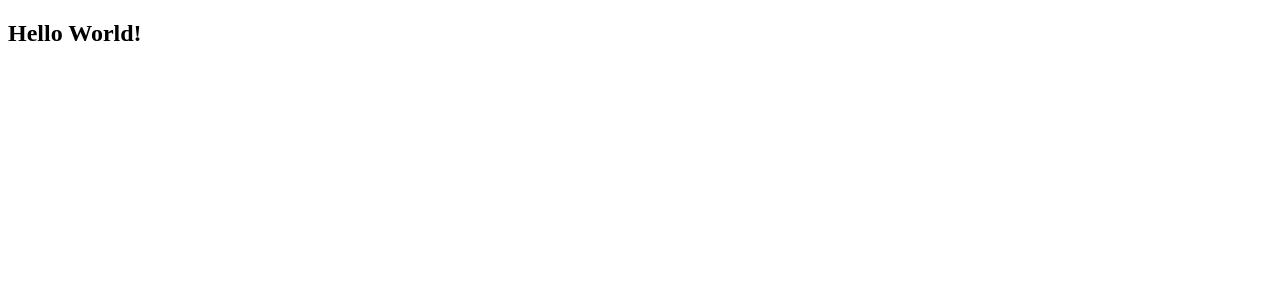
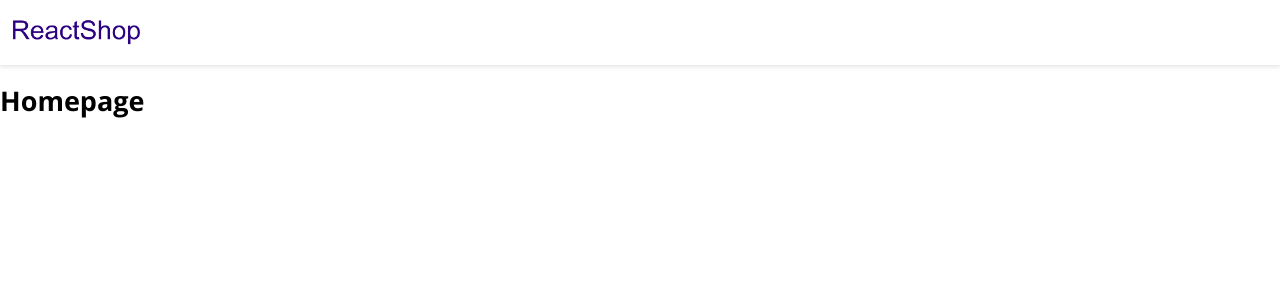
Before and after one commit to carl2087/react-shop, a React (Create React App) app: page / in a window 1280 px wide. Shown: the top 300 px of the page. Built offline with nearby package versions, Linux system fonts and the light colour scheme.

Commit message:
added header component with logo and default styles for app

```diff
--- a/package.json
+++ b/package.json
@@ -6,6 +6,7 @@
     "@testing-library/jest-dom": "^5.17.0",
     "@testing-library/react": "^13.4.0",
     "@testing-library/user-event": "^13.5.0",
+    "node-sass": "^7.0.3",
     "react": "^18.2.0",
     "react-dom": "^18.2.0",
     "react-scripts": "5.0.1",
@@ -34,5 +35,8 @@
       "last 1 firefox version",
       "last 1 safari version"
     ]
+  },
+  "devDependencies": {
+    "@babel/plugin-proposal-private-property-in-object": "^7.21.11"
   }
 }
--- a/public/index.html
+++ b/public/index.html
@@ -24,6 +24,9 @@
       work correctly both with client-side routing and a non-root public URL.
       Learn how to configure a non-root public URL by running `npm run build`.
     -->
+    <link rel="preconnect" href="https://fonts.googleapis.com">
+    <link rel="preconnect" href="https://fonts.gstatic.com" crossorigin>
+    <link href="https://fonts.googleapis.com/css2?family=Manrope:wght@200;300;400;500;600;700;800&family=Open+Sans:ital,wght@0,300;0,400;0,500;0,600;0,700;0,800;1,300;1,400;1,500;1,600;1,700;1,800&display=swap" rel="stylesheet">
     <title>React App</title>
   </head>
   <body>
--- a/src/App.js
+++ b/src/App.js
@@ -1,12 +1,14 @@
+import Header from './components/header';
+import './default.scss'
+import Homepage from './pages/Homepage';
 
 function App() {
   return (
     <div className="App">
-      <h2>
-        Hello World!
-      </h2>
+      <Header />
+      <Homepage />
     </div>
   );
-}
+};
 
 export default App;
--- /dev/null
+++ b/src/components/header/index.js
@@ -0,0 +1,17 @@
+import React from "react";
+import './styles.scss';
+import Logo from '../../assets/react-shop-logo.png'
+
+const Header = props => {
+    return (
+        <header className="header">
+            <div className="wrap">
+                <div className="logo">
+                    <img src={Logo} alt="ReactShop LOGO" />
+                </div>
+            </div>
+        </header>
+    );
+};
+
+export default Header;
--- /dev/null
+++ b/src/components/header/styles.scss
@@ -0,0 +1,27 @@
+.header {
+    height: 6.5rem;
+    box-shadow: 0 2px 4px 0 rgba(0,0,0,.1);
+
+    .wrap {
+        position: relative;
+        height: 100%;
+        max-width: 1450px;
+        margin: 0 auto;
+
+        .logo {
+            width: 13rem;
+            position: absolute;
+            top: 50%;
+            left: 10px;
+            -webkit-transform: translateY(-50%);
+            -moz-transform: translateY(-50%);
+            transform: translateY(-50%);
+
+            img {
+                display: block;
+                width: 100%;
+                margin: 0;
+            }
+        }
+    }
+}
--- /dev/null
+++ b/src/default.scss
@@ -0,0 +1,33 @@
+html {
+    font-size: 10px;
+}
+
+html,
+body {
+    height: 100%;
+    padding: 0;
+    margin: 0;
+}
+
+*, ::before, ::after {
+    -webkit-box-sizing: border-box;
+    -moz-box-sizing: border-box;
+    box-sizing: border-box;
+}
+
+body {
+    font-family: 'Open Sans', sans-serif;
+    font-size: 1.8rem;
+    font-weight: 400;
+    line-height: 1;
+}
+
+a {
+    text-decoration: none;
+}
+
+a, a:hover {
+    -webkit-transition: all .4s ease-in-out;
+    -moz-transition: all .4s ease-in-out;
+    transition: all .4s ease-in-out;
+}
--- /dev/null
+++ b/src/pages/Homepage/index.js
@@ -0,0 +1,13 @@
+import React from "react";
+
+const Homepage = props => {
+    return (
+        <section>
+            <h1>
+                Homepage
+            </h1>
+        </section>
+    );
+};
+
+export default Homepage;
```
Also changed, not shown: src/assets/react-shop-logo.png (added), 1 other file (tests, documents, lock files or other folders).
